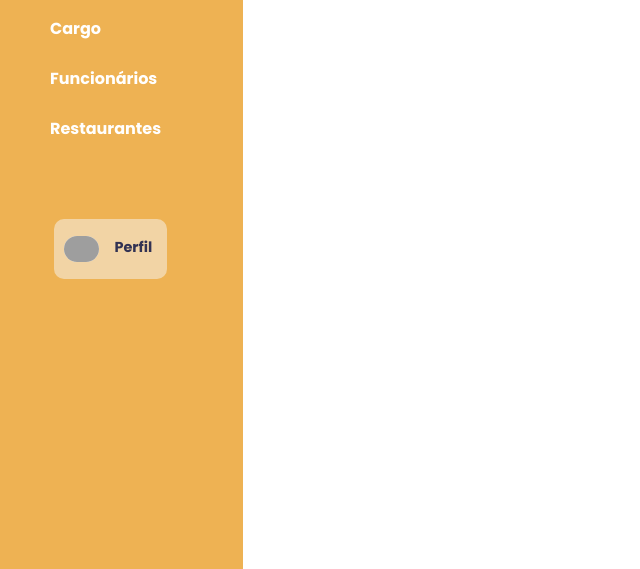
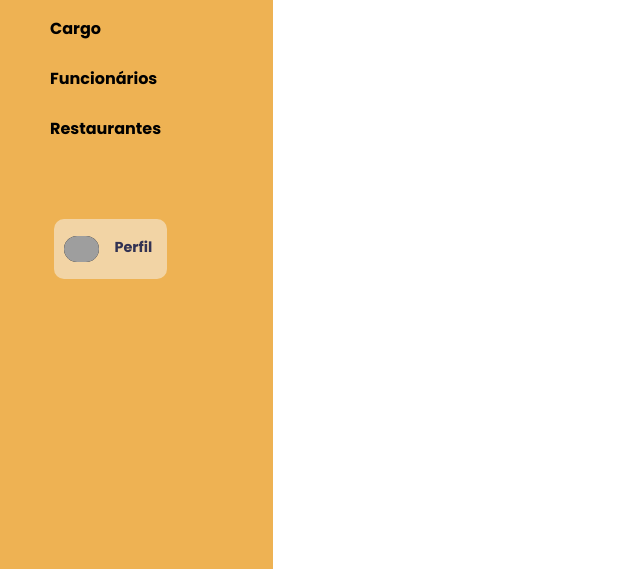
Before and after one commit to GabrielTrindade20/sistema-livro-receita, a PHP site: page /pageFuncionario in a window 1280 px wide. Shown: the part 331-900 px from the top of the page, without its empty margins (0-640 px from the left). Run offline with PHP 8.4, Linux system fonts and the light colour scheme; grey boxes are pictures that could not be loaded.

Commit message:
alteração estilos

```diff
--- a/view/css/estilos.css
+++ b/view/css/estilos.css
@@ -79,7 +79,7 @@
 .menu-lateral{
     background-color: #EEB253;
     width: auto;
-    padding-right: 50px;
+    padding-right: 80px;
     height: 100%;
     float: left;
     position: fixed;
@@ -106,7 +106,7 @@
 }
 
 #a-menu a{
-    color: white;
+    color: rgb(0, 0, 0);
     text-decoration: none;
     width: auto;
     padding-left: 50px;
@@ -120,7 +120,7 @@
     display: inline-flex;
     align-items: center;
     text-align: left;
-    color: white;
+    color: rgb(0, 0, 0);
     padding: 0px auto;
     background-color: rgb(247,247,247, 0.5);
     border-radius: 10px;
@@ -136,7 +136,7 @@
 }
 
 #perfil img{
-    background-color: white;
+    background-color: rgb(0, 0, 0);
     border-radius: 35px;
     margin-right: 10px;
     margin-left: 10px;
@@ -147,9 +147,9 @@
 .conteiner-conteudo{
     width: auto;
     height: auto;
-    padding-left: 25%;
+    padding-left: 300px;
     padding-top: 2%;
     text-align: left;
     display: block;
-    margin-left: 5%;
+    margin-left: auto;
 }
```
Also changed, not shown: view/homePage.php (+16 -3 lines).
